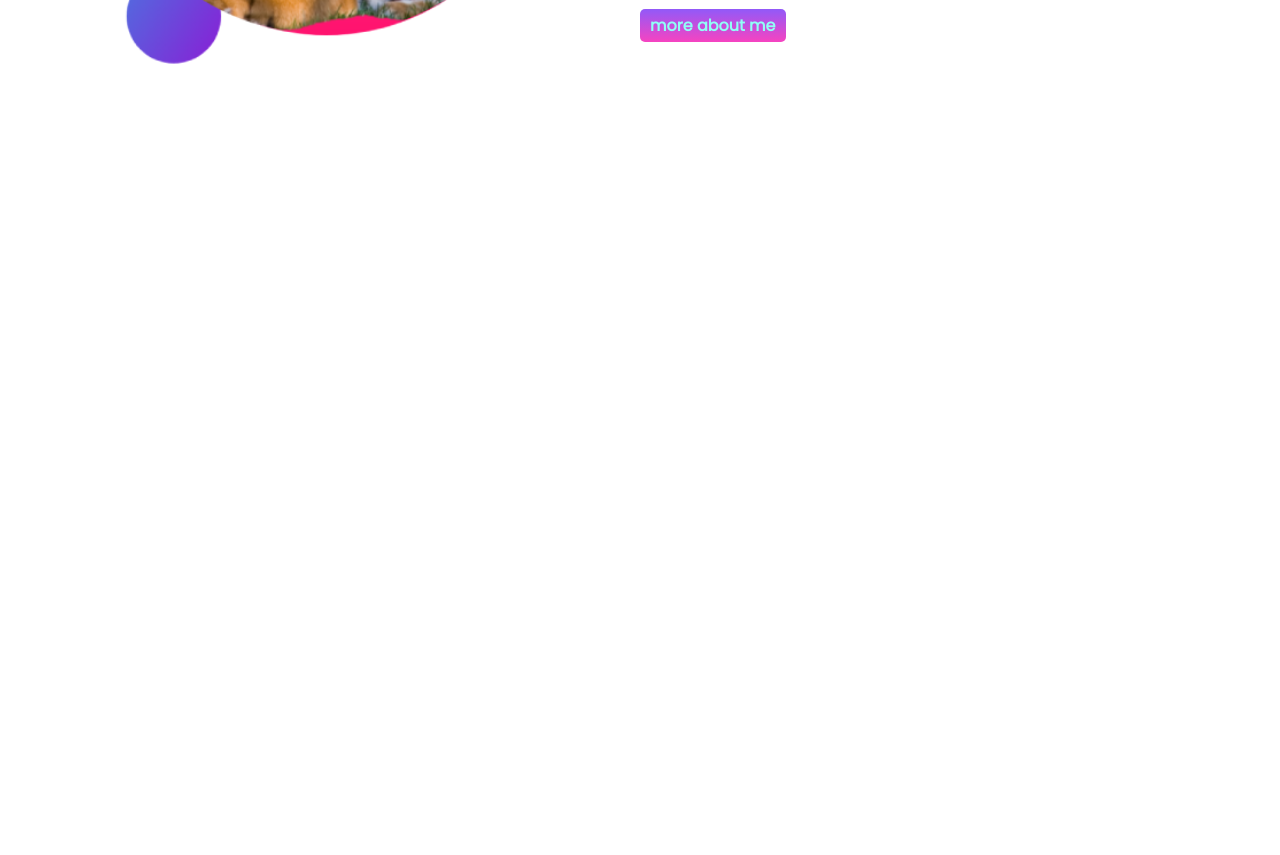
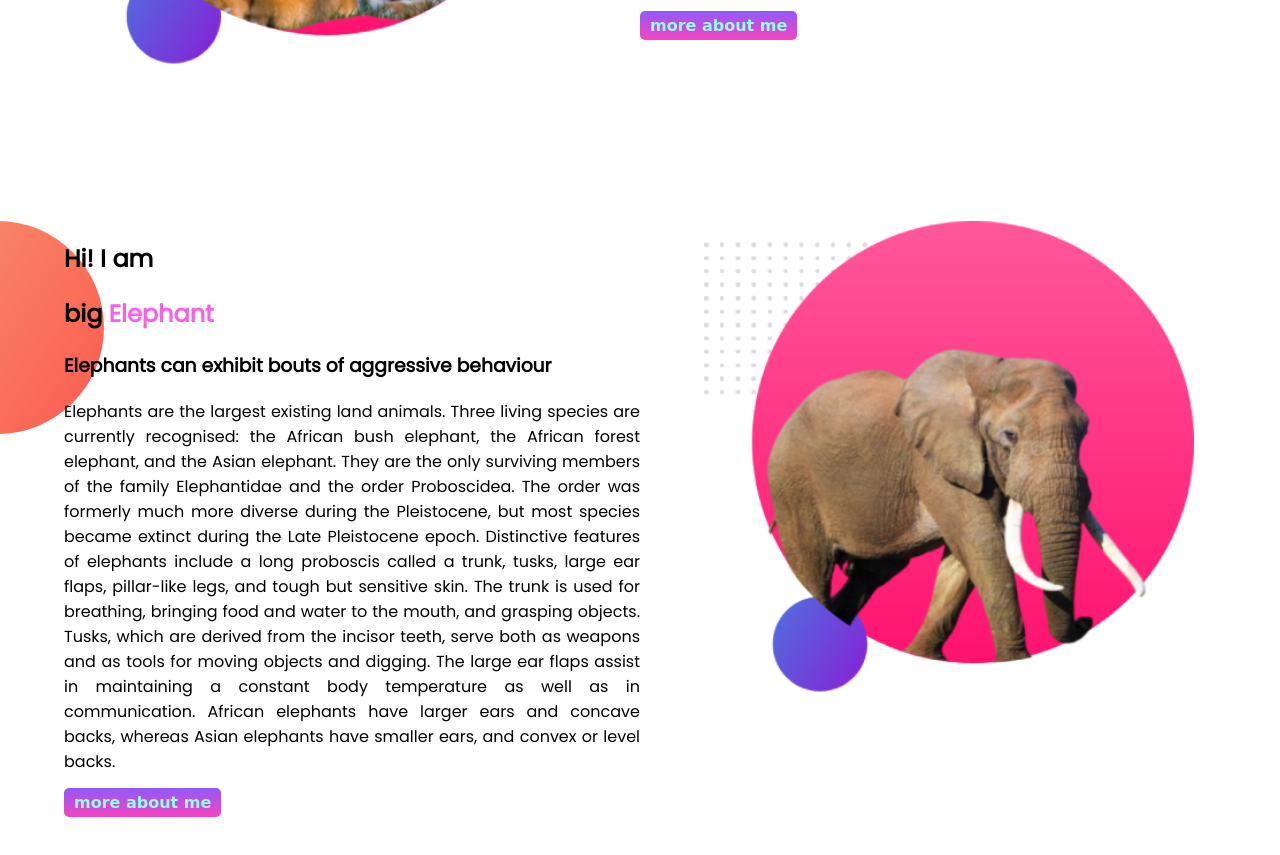
Before and after one commit to rehan999/animal-portfolio, a plain HTML site: page index.html in a window 1280 px wide. Shown: the part 1049-1904 px from the top of the page. Before the commit the page ends 1270 px from the top, so only its background shows below. Drawn offline with Linux system fonts and the light colour scheme.

Commit message:
elepant commit

```diff
--- a/index.html
+++ b/index.html
@@ -12,6 +12,8 @@
     <link rel="stylesheet" href="style.css">
 </head>
 <body>
+    <!-- lion section -->
+
     <section class="lions-world">
         <div class="lion-half-width">
             <h1>Welcome to </h1>
@@ -24,6 +26,9 @@
             <img src="images/edit picture/lion 1.png" alt="lion">
         </div>
     </section>
+
+    <!-- tiger section  -->
+
     <section class="tiger-world">
         <div class="tiger-half-width" >
             <img src="images/edit picture/tiger 1.png" alt="tiger">
@@ -38,5 +43,23 @@
             <a class="button-style" target="_blank" href="https://en.wikipedia.org/wiki/Tiger">more about me</a>
         </div>
     </section>
+
+    <!-- elephant section -->
+
+    <section class="elephant-world">
+
+        <div class="elephant-half-width" >
+            <h1>Hi! I am</h1>
+            <h1>big <span>Elephant</span></h1>
+            <h3>Elephants can exhibit bouts of aggressive behaviour</h3>
+            <p class="paragraph-style">
+                Elephants are the largest existing land animals. Three living species are currently recognised: the African bush elephant, the African forest elephant, and the Asian elephant. They are the only surviving members of the family Elephantidae and the order Proboscidea. The order was formerly much more diverse during the Pleistocene, but most species became extinct during the Late Pleistocene epoch. Distinctive features of elephants include a long proboscis called a trunk, tusks, large ear flaps, pillar-like legs, and tough but sensitive skin. The trunk is used for breathing, bringing food and water to the mouth, and grasping objects. Tusks, which are derived from the incisor teeth, serve both as weapons and as tools for moving objects and digging. The large ear flaps assist in maintaining a constant body temperature as well as in communication. African elephants have larger ears and concave backs, whereas Asian elephants have smaller ears, and convex or level backs.
+             </p>
+            <a class="button-style" target="_blank" href="https://en.wikipedia.org/wiki/Elephant">more about me</a>
+        </div>
+        <div class="elephant-half-width" >
+            <img src="images/edit picture/elephent 1.png" alt="elephant">
+        </div>
+    </section>
 </body>
 </html>
--- a/style.css
+++ b/style.css
@@ -3,6 +3,25 @@ body{
 font-family: 'Poppins', sans-serif;
 margin: 0;
 }
+
+.paragraph-style{
+    text-align: justify;
+}
+
+.button-style{
+    color: #90fff6;
+    text-decoration: none;
+    padding: 5px 10px;
+    border-radius: 5px;
+    background-image: linear-gradient(rgba(134, 72, 248, 0.904), rgba(245, 51, 187, 0.918));
+    font-weight: 900;
+    font-family:cursive;
+
+}
+
+
+/*start lion world */
+
 .lions-world{
     display: flex;
     margin-bottom: 150px;
@@ -21,19 +40,11 @@ margin: 0;
 .lion-half-width img{
     width: 85%;
 }
+/* finish lion world */
 
-.button-style{
-    color: #90fff6;
-    text-decoration: none;
-    padding: 5px 10px;
-    border-radius: 5px;
-    background-image: linear-gradient(rgba(134, 72, 248, 0.904), rgba(245, 51, 187, 0.918));
-    font-weight: 900;
 
-}
-.paragraph-style{
-    text-align: justify;
-}
+/*start tiger world */
+
 .tiger-world{
     display: flex;
     margin-bottom: 150px;
@@ -52,3 +63,27 @@ margin: 0;
     width: 85%;
     margin-left: 10%;
 }
+/* finish tiger world */
+
+/*start elephant world */
+
+.elephant-world{
+    display: flex;
+    margin-bottom: 150px;
+    background-image: url(others-images/exp-bg.png);
+    background-repeat: no-repeat;
+
+}
+.elephant-world span{
+    color: rgb(250, 95, 229);
+}
+
+.elephant-half-width{
+    width: 50%;
+    padding-left: 5%;
+
+}
+.elephant-half-width img{
+    width: 85%;
+}
+ /* finish elephant world */
```
